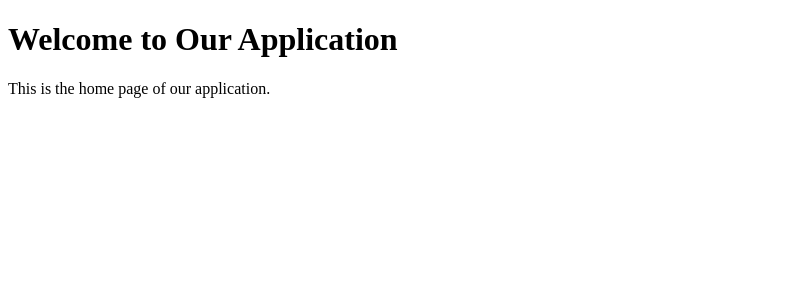
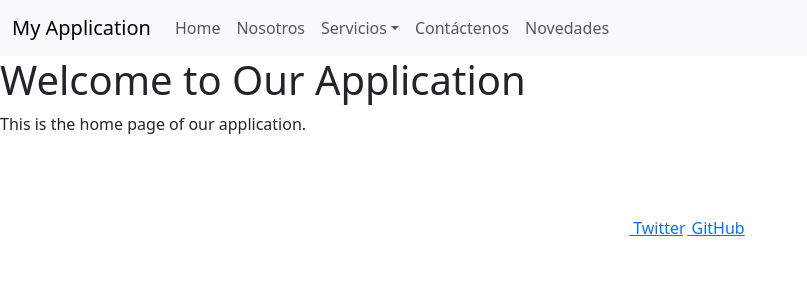
Before and after one commit to GIAN2015/web-danyris, a Next.js app: page / in a window 1280 px wide. Shown: the top 300 px of the page, without its empty margins (0-807 px from the left). Built offline with nearby package versions, Linux system fonts and the light colour scheme.

Commit message:
second commit

```diff
--- /dev/null
+++ b/app/Footer.jsx
@@ -0,0 +1,13 @@
+export default function Footer() {
+    return(
+        <footer className="bg-gray-800 text-white py-4">
+            <div className="container mx-auto text-center">
+                <p>&copy; {new Date().getFullYear()} My Application. All rights reserved.</p>
+                <p>Follow us on
+                    <a href="https://twitter.com" target="_blank" rel="noopener noreferrer"> Twitter</a>,
+                    <a href="https://github.com" target="_blank" rel="noopener noreferrer"> GitHub</a>
+                </p>
+            </div>
+        </footer>
+    )
+}
--- /dev/null
+++ b/app/Header.jsx
@@ -0,0 +1,77 @@
+'use client';
+
+import { useState } from 'react';
+import { ChevronDown, Menu } from 'lucide-react';
+
+export default function Header() {
+  const [isOpen, setIsOpen] = useState(false);
+  const [dropdownOpen, setDropdownOpen] = useState(false);
+
+  return (
+    <nav className="navbar navbar-expand-lg bg-body-tertiary">
+      <div className="container-fluid">
+        <a className="navbar-brand" href="#">My Application</a>
+
+        <button
+          className="navbar-toggler"
+          type="button"
+          aria-controls="navbarSupportedContent"
+          aria-expanded={isOpen ? 'true' : 'false'}
+          aria-label="Toggle navigation"
+          onClick={() => setIsOpen(!isOpen)}
+        >
+          <span className="navbar-toggler-icon"></span>
+        </button>
+
+        <div className={`collapse navbar-collapse${isOpen ? ' show' : ''}`} id="navbarSupportedContent">
+          <ul className="navbar-nav me-auto mb-2 mb-lg-0">
+            <li className="nav-item">
+              <a className="nav-link" href="/">Home</a>
+            </li>
+            <li className="nav-item">
+              <a className="nav-link" href="/about">Nosotros</a>
+            </li>
+
+
+            {/* Dropdown */}
+            <li className={`nav-item dropdown${dropdownOpen ? ' show' : ''}`}>
+              <a
+                className="nav-link dropdown-toggle"
+                href="#"
+                role="button"
+                aria-expanded={dropdownOpen ? 'true' : 'false'}
+                onClick={(e) => {
+                  e.preventDefault();
+                  setDropdownOpen(!dropdownOpen);
+                }}
+              >
+                Servicios
+              </a>
+              <ul className={`dropdown-menu${dropdownOpen ? ' show' : ''}`}>
+                <li>
+                  <a className="dropdown-item" href="/networking">Networking y cableado estructurado</a>
+                </li>
+                <li>
+                  <a className="dropdown-item" href="/web">Desarrollo páginas web</a>
+                </li>
+                <li>
+                  <a className="dropdown-item" href="/licencias">Licenciamientos y servicios</a>
+                </li>
+                <li>
+                  <a className="dropdown-item" href="/cloud">Cloud</a>
+                </li>
+              </ul>
+            </li>
+
+            <li className="nav-item">
+              <a className="nav-link" href="/contact">Contáctenos</a>
+            </li>
+            <li className="nav-item">
+              <a className="nav-link" href="/news">Novedades</a>
+            </li>
+          </ul>
+        </div>
+      </div>
+    </nav>
+  );
+}
--- a/app/layout.js
+++ b/app/layout.js
@@ -1,12 +1,21 @@
+import 'bootstrap/dist/css/bootstrap.min.css';
+
+import Footer from '@/app/Footer';
+import Header from '@/app/Header';
+
 export const metadata = {
   title: 'My Application',
   description: 'This is a sample application using Next.js',
-}
+};
 
 export default function RootLayout({ children }) {
-    return(
-        <html lang="en">
-            <body>
-                {children}
-            </body>
-        </html>)}
+  return (
+    <html lang="en">
+      <body>
+        <Header />
+        {children}
+        <Footer />
+      </body>
+    </html>
+  );
+}
--- a/package.json
+++ b/package.json
@@ -9,6 +9,9 @@
     "lint": "next lint"
   },
   "dependencies": {
+    "@popperjs/core": "^2.11.8",
+    "bootstrap": "^5.3.6",
+    "lucide-react": "^0.511.0",
     "next": "15.3.2",
     "react": "^19.1.0",
     "react-dom": "^19.1.0"
```
Also changed, not shown: 1 other file (tests, documents, lock files or other folders).
